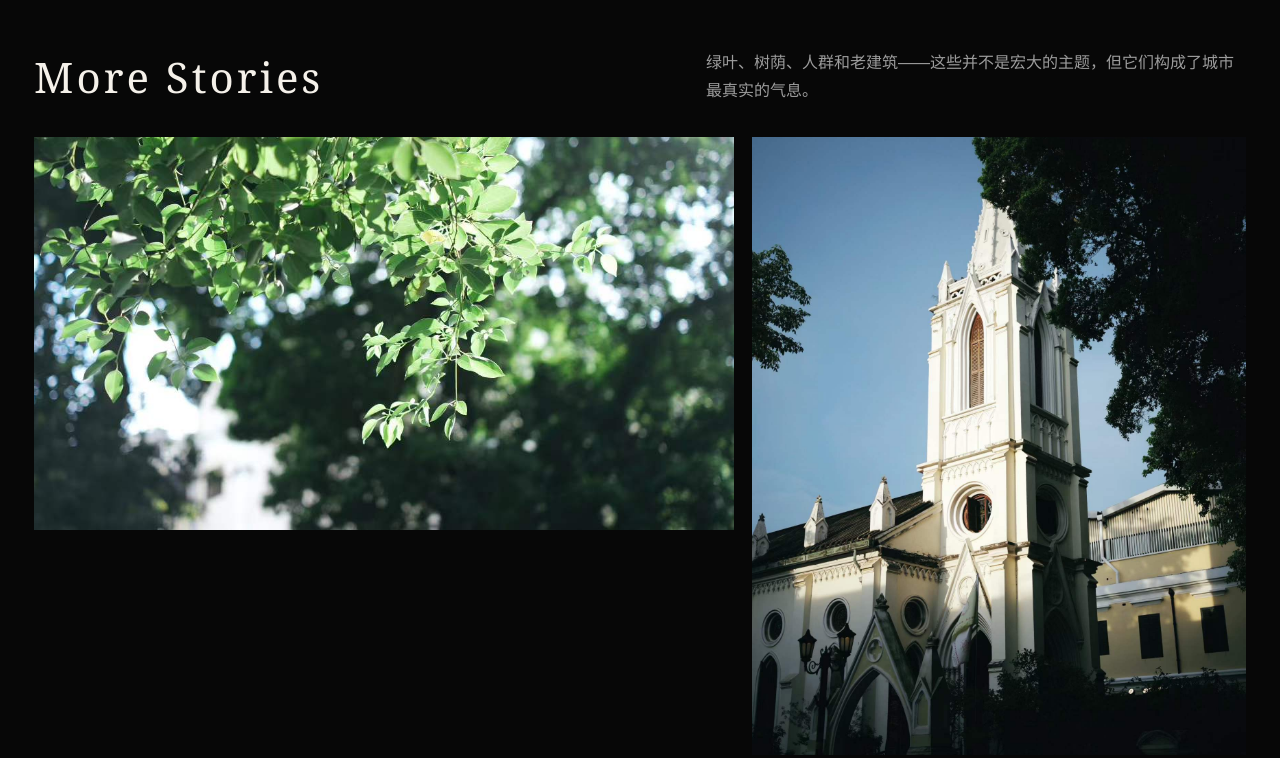
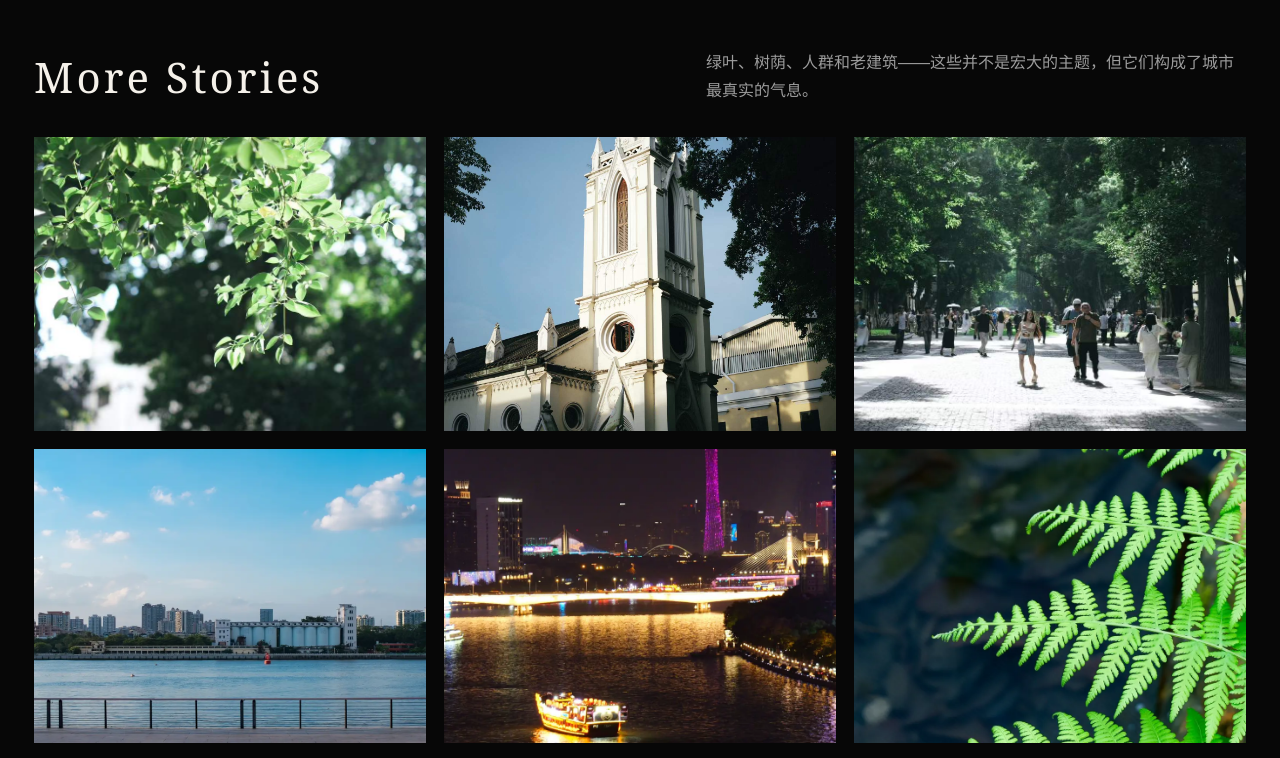
Before and after one commit to StevenLee1007/my-photography, a plain HTML site: page index.html in a window 1280 px wide. Shown: the part 1560-2318 px from the top of the page. Drawn offline with Linux system fonts and the light colour scheme.

Commit message:
Refresh the More Stories gallery
* Add new More Stories photographs

* Update More Stories gallery

* Unify More Stories image layout

```diff
--- a/css/style.css
+++ b/css/style.css
@@ -158,17 +158,26 @@ h1,h2,h3 { font-family:Georgia,serif; font-weight:500; }
 .caption h3 { margin:0; font-size:28px; }
 .caption span { color:#c8c8c8; font-size:11px; letter-spacing:2px; display:block; margin-top:8px; }
 .gallery {
-  display:grid; grid-template-columns:repeat(12,1fr); gap:18px;
+  display:grid;
+  grid-template-columns:repeat(3,minmax(0,1fr));
+  gap:18px;
 }
 .gallery figure {
-  margin:0; position:relative; overflow:hidden; background:#111;
+  margin:0;
+  position:relative;
+  overflow:hidden;
+  background:#111;
+  aspect-ratio:4/3;
 }
-.gallery figure img { width:100%; height:100%; object-fit:cover; display:block; transition:transform .55s ease; }
+.gallery figure img {
+  width:100%;
+  height:100%;
+  object-fit:cover;
+  object-position:center;
+  display:block;
+  transition:transform .55s ease;
+}
 .gallery figure:hover img { transform:scale(1.025); }
-.gallery .a { grid-column:span 7; aspect-ratio:16/9; }
-.gallery .b { grid-column:span 5; aspect-ratio:4/5; }
-.gallery .c { grid-column:span 5; aspect-ratio:4/5; }
-.gallery .d { grid-column:span 7; aspect-ratio:16/9; }
 
 
 
@@ -303,7 +312,8 @@ h1,h2,h3 { font-family:Georgia,serif; font-weight:500; }
   .grid { grid-template-columns:1fr; }
   .grid .card:first-child { grid-column:auto; }
   .card,.card.tall { min-height:420px; }
-  .gallery { grid-template-columns:1fr; }
-  .gallery .a,.gallery .b,.gallery .c,.gallery .d { grid-column:auto; aspect-ratio:auto; }
-  .gallery figure img { height:auto; }
+  .gallery {
+    grid-template-columns:repeat(2,minmax(0,1fr));
+    gap:10px;
+  }
 }
--- a/index.html
+++ b/index.html
@@ -51,10 +51,13 @@
       <p>绿叶、树荫、人群和老建筑——这些并不是宏大的主题，但它们构成了城市最真实的气息。</p>
     </div>
     <div class="gallery">
-      <figure class="a"><img class="clickable" src="images/sunlit-leaves.jpg" alt="阳光下的绿叶"></figure>
-      <figure class="b"><img class="clickable" src="images/church-architecture.jpg" alt="教堂建筑"></figure>
-      <figure class="c"><img class="clickable" src="images/historic-street-light.jpg" alt="街灯与历史建筑"></figure>
-      <figure class="d"><img class="clickable" src="images/tree-lined-street.jpg" alt="林荫街道人群"></figure>
+      <figure><img class="clickable" src="images/sunlit-leaves.jpg" alt="阳光下的绿叶"></figure>
+      <figure><img class="clickable" src="images/church-architecture.jpg" alt="教堂建筑"></figure>
+      <figure><img class="clickable" src="images/tree-lined-street.jpg" alt="林荫街道人群"></figure>
+      <figure><img class="clickable" src="images/stories/guangzhou-riverside.webp" alt="广州江岸与城市天际线"></figure>
+      <figure><img class="clickable" src="images/stories/canton-tower-night.webp" alt="广州塔与珠江夜景"></figure>
+      <figure><img class="clickable" src="images/stories/green-fern.webp" alt="光影中的绿色蕨叶"></figure>
+      <figure><img class="clickable" src="images/stories/tropical-path.webp" alt="热带植物间的小径"></figure>
     </div>
   </section>
 
```
Also changed, not shown: images/stories/canton-tower-night.webp (added), images/stories/green-fern.webp (added), images/stories/guangzhou-riverside.webp (added), images/stories/tropical-path.webp (added).
